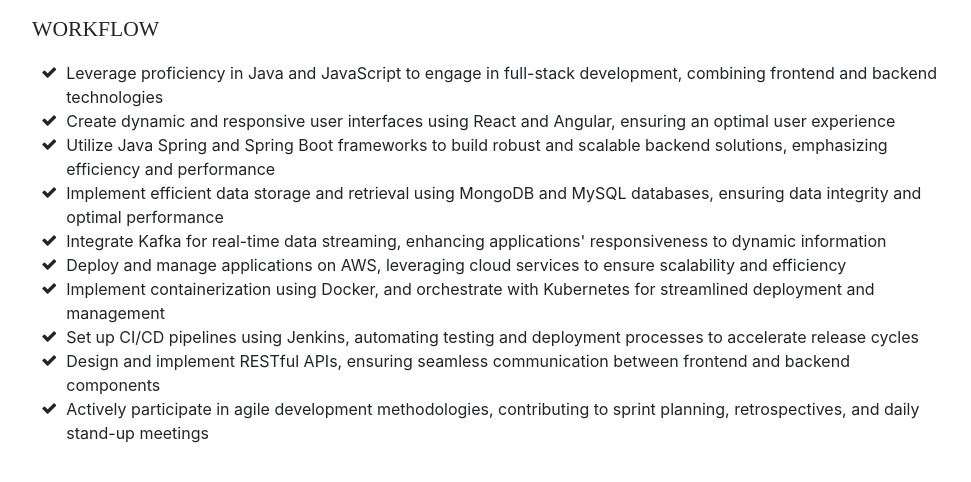
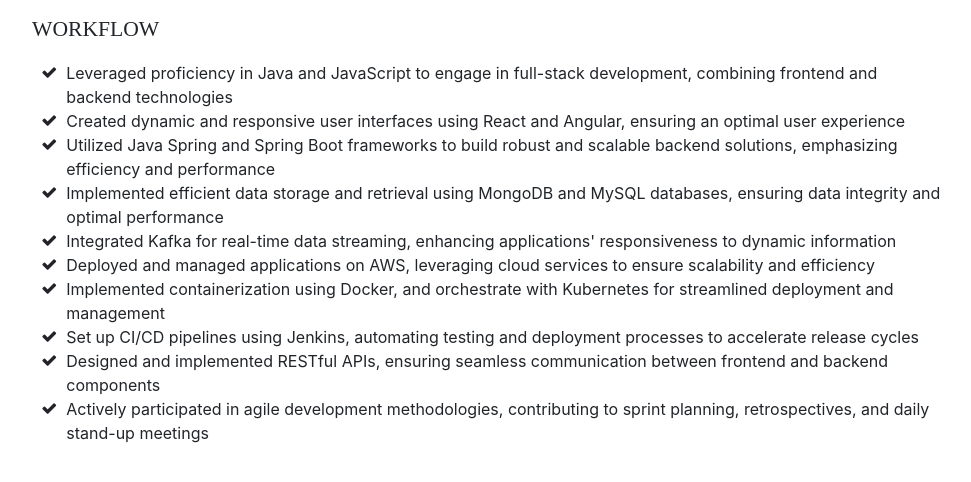
Before and after one commit to sriaekkati/Sri_Portfolio, a website with bundled scripts: page index.html in a window 1280 px wide. Shown: the part 2959-3441 px from the top of the page, without its empty margins (288-1259 px from the left). Built offline with nearby package versions, Linux system fonts and the light colour scheme; a web font is replaced by a local one.

Commit message:
Key Skill Changes

```diff
--- a/index.html
+++ b/index.html
@@ -237,34 +237,34 @@
           <ul class="fa-ul mb-0">
             <li>
               <i class="fa-li fa fa-check"></i>
-              Leverage proficiency in Java and JavaScript to engage in full-stack development, combining frontend and backend technologies</li>
+              Leveraged proficiency in Java and JavaScript to engage in full-stack development, combining frontend and backend technologies</li>
             <li>
               <i class="fa-li fa fa-check"></i>
-              Create dynamic and responsive user interfaces using React and Angular, ensuring an optimal user experience</li>
+              Created dynamic and responsive user interfaces using React and Angular, ensuring an optimal user experience</li>
             <li>
               <i class="fa-li fa fa-check"></i>
-              Utilize Java Spring and Spring Boot frameworks to build robust and scalable backend solutions, emphasizing efficiency and performance</li>
+              Utilized Java Spring and Spring Boot frameworks to build robust and scalable backend solutions, emphasizing efficiency and performance</li>
             <li>
               <i class="fa-li fa fa-check"></i>
-              Implement efficient data storage and retrieval using MongoDB and MySQL databases, ensuring data integrity and optimal performance</li>
+              Implemented efficient data storage and retrieval using MongoDB and MySQL databases, ensuring data integrity and optimal performance</li>
             <li>
               <i class="fa-li fa fa-check"></i>
-              Integrate Kafka for real-time data streaming, enhancing applications' responsiveness to dynamic information</li>
+              Integrated Kafka for real-time data streaming, enhancing applications' responsiveness to dynamic information</li>
             <li>
               <i class="fa-li fa fa-check"></i>
-              Deploy and manage applications on AWS, leveraging cloud services to ensure scalability and efficiency</li>
+              Deployed and managed applications on AWS, leveraging cloud services to ensure scalability and efficiency</li>
             <li>
               <i class="fa-li fa fa-check"></i>
-              Implement containerization using Docker, and orchestrate with Kubernetes for streamlined deployment and management</li>
+              Implemented containerization using Docker, and orchestrate with Kubernetes for streamlined deployment and management</li>
             <li>
               <i class="fa-li fa fa-check"></i>
               Set up CI/CD pipelines using Jenkins, automating testing and deployment processes to accelerate release cycles</li>
             <li>
               <i class="fa-li fa fa-check"></i>
-              Design and implement RESTful APIs, ensuring seamless communication between frontend and backend components</li>
+              Designed and implemented RESTful APIs, ensuring seamless communication between frontend and backend components</li>
             <li>
               <i class="fa-li fa fa-check"></i>
-              Actively participate in agile development methodologies, contributing to sprint planning, retrospectives, and daily stand-up meetings</li>
+              Actively participated in agile development methodologies, contributing to sprint planning, retrospectives, and daily stand-up meetings</li>
 
             </ul>
         </div>
```
